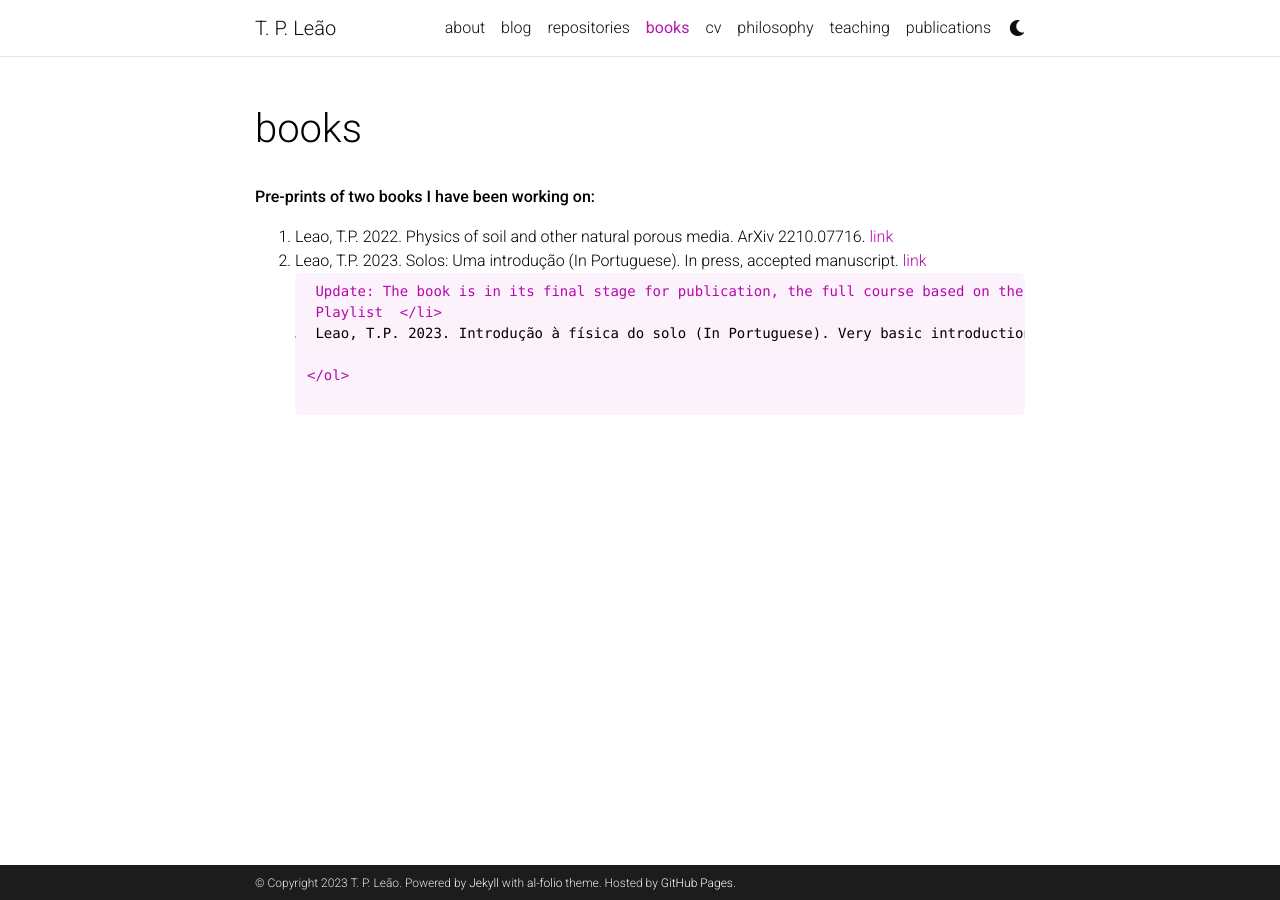
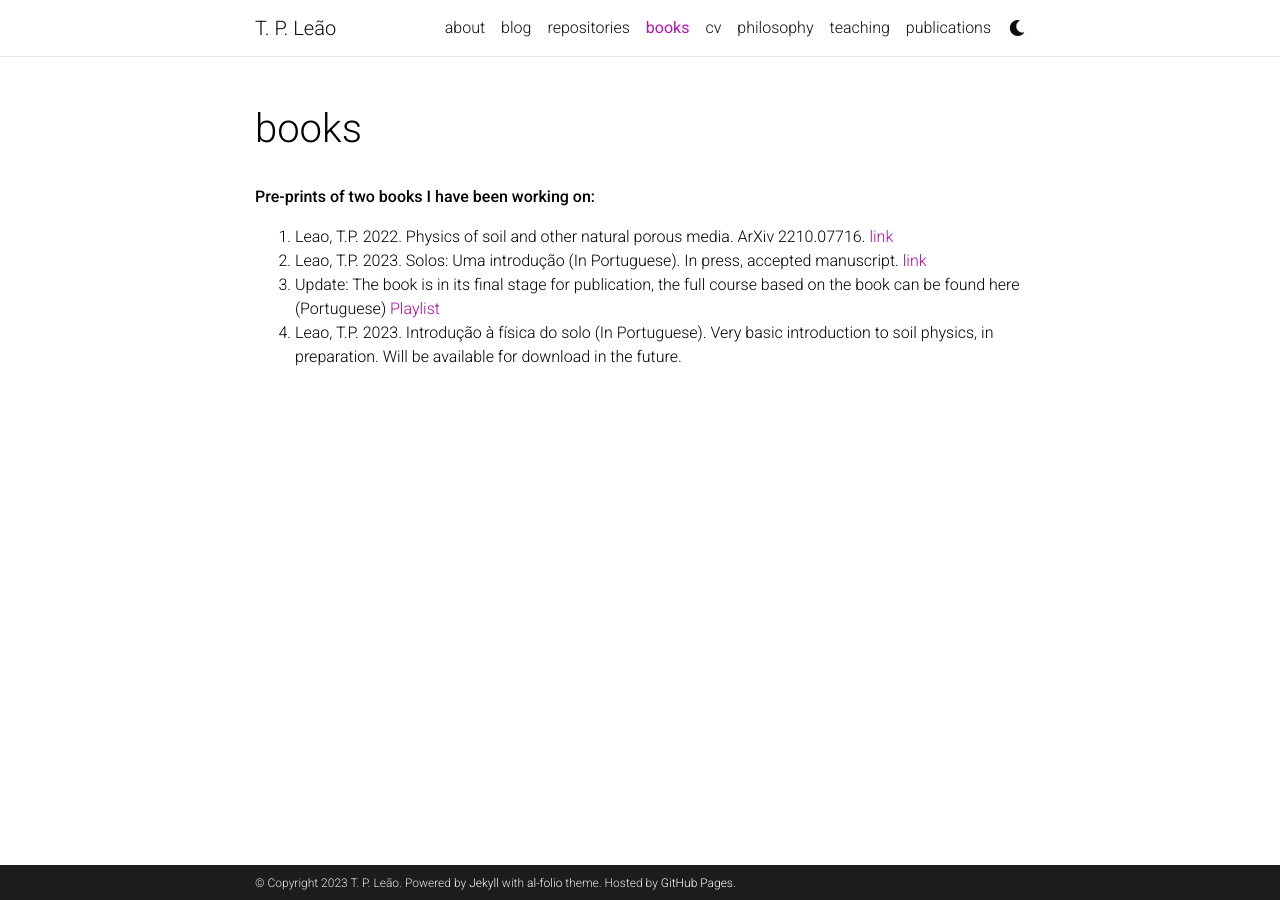
Before and after one commit to leaot/leaot.github.io, a Jekyll site: the page built from _pages/books.md, in a window 1280 px wide. Built offline with Jekyll 4.4.1, drawn with Linux system fonts in a browser that asks for light colours; comment, search, counter and statistics services are not loaded; a style sheet for code colours, icons or effects is not loaded.

```diff
--- a/_pages/books.md
+++ b/_pages/books.md
@@ -11,8 +11,8 @@ nav_order: 4
 <ol>
 <li> Leao, T.P. 2022. Physics of soil and other natural porous media. ArXiv 2210.07716. <a href="https://arxiv.org/pdf/2210.07716.pdf"> link </a> </li>
 <li> Leao, T.P. 2023. Solos: Uma introdução (In Portuguese). In press, accepted manuscript. <a href=
-"https://l3x0.github.io/assets/pdf/SolosUmaIntroducao_EditoraUnB_(DivulgacaoPreprint).pdf">  link   </a>
-<pre> Update: The book is in its final stage for publication, the full course based on the book can be found here (Portuguese)
+"https://l3x0.github.io/assets/pdf/SolosUmaIntroducao_EditoraUnB_(DivulgacaoPreprint).pdf">  link   </a> </li>
+<li> Update: The book is in its final stage for publication, the full course based on the book can be found here (Portuguese)
 <a href="https://www.youtube.com/playlist?list=PLLRBE1uLYrK_9JIL9qrSbmrYPORklABKB"> Playlist </a> </li>
 <li> Leao, T.P. 2023. Introdução à física do solo (In Portuguese). Very basic introduction to soil physics, in preparation. Will be available for download in the future. </li>
 </ol>
```
